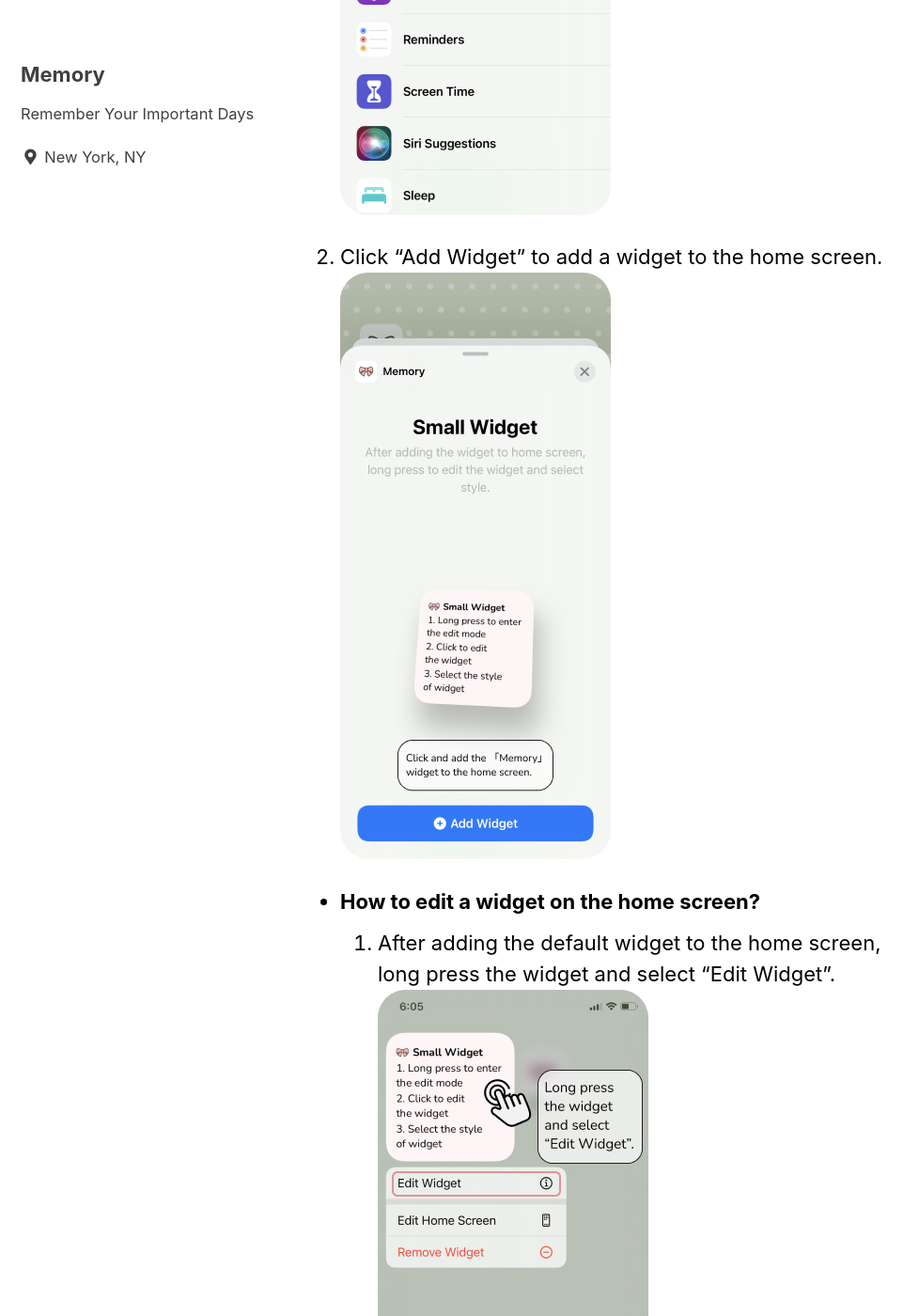
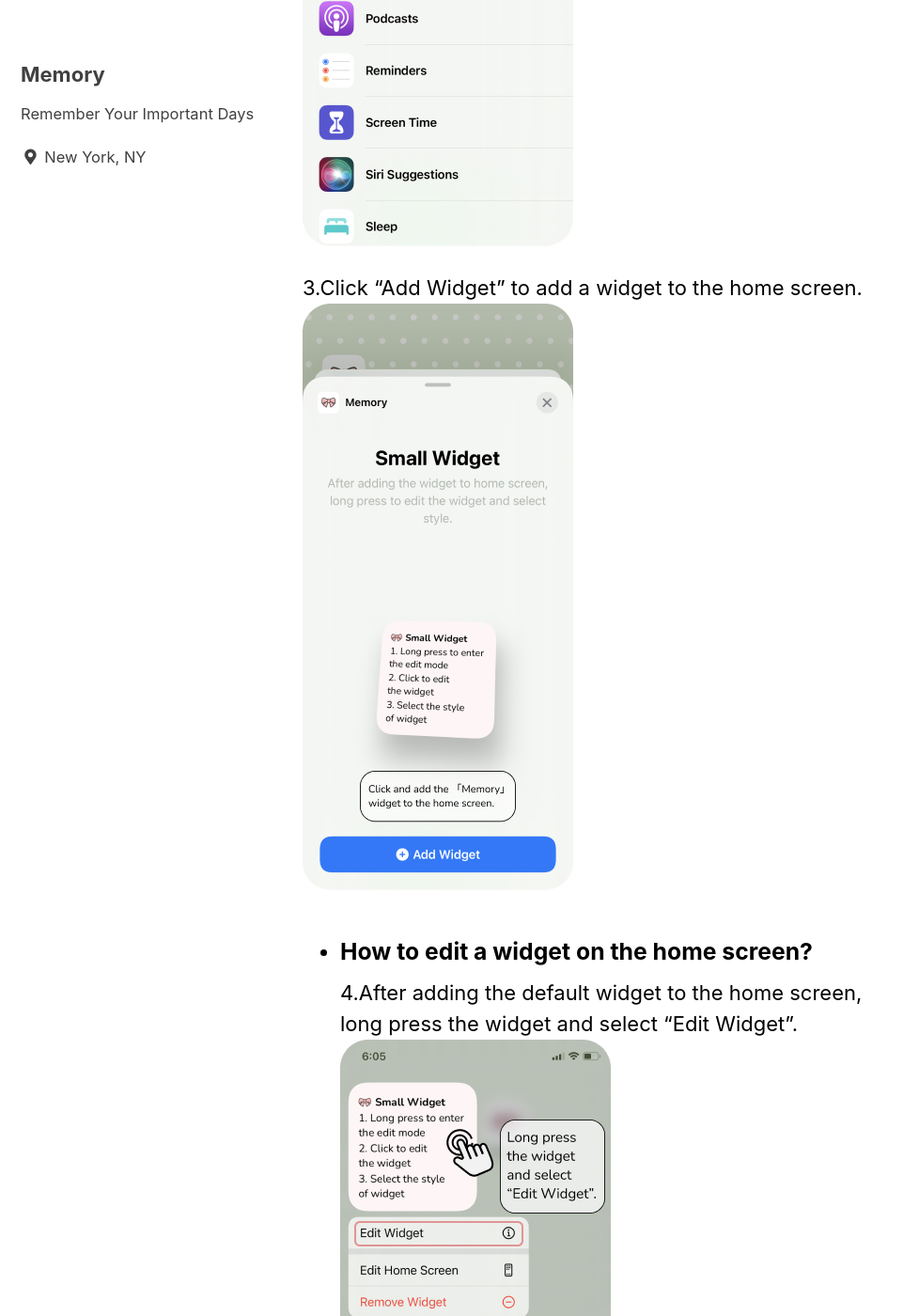
Before and after one commit to memoryteam/memoryteam.github.io, a Jekyll site: the page built from _posts/2022-08-11-widgettutorialen.md, in a window 1280 px wide and 1400 px high, scrolled down 1440 px. Shown: the whole window at 94% size, without its empty margins (0-978 px from the left). Built offline with Jekyll 4.4.1, drawn with Linux system fonts in a browser that asks for light colours; cached includes are drawn as plain includes; some of the changed text lies outside the part shown.

```diff
--- a/_posts/2022-08-11-widgettutorialen.md
+++ b/_posts/2022-08-11-widgettutorialen.md
@@ -4,28 +4,29 @@ date: 2022-12-14
 # tags: [tutorial]
 ---
 
-- **How to add a widget to the home screen?**
-1. Go to the home screen and long press any empty space.\
+- ### How to add a widget to the home screen?
+1.Go to the home screen and long press any empty space.\
 Click the「+」button at the top.\
 ![Alt text](/images/tutorial_1.jpg?raw=true "Optional Title")
 
-2. Search or find the「Memory」in the list of widgets.\
+2.Search or find the「Memory」in the list of widgets.\
 ![Alt text](/images/tutorial_2.jpg?raw=true "Optional Title")
 
-3. Click "Add Widget" to add a widget to the home screen.\
+3.Click "Add Widget" to add a widget to the home screen.\
 ![Alt text](/images/tutorial_3.jpg?raw=true "Optional Title")
 
 
-- **How to edit a widget on the home screen?**
-4. After adding the default widget to the home screen, long press the widget and select "Edit Widget".\
+- ### How to edit a widget on the home screen?
+4.After adding the default widget to the home screen, long press the widget and select "Edit Widget".\
 ![Alt text](/images/tutorial_4.jpg?raw=true "Optional Title")
 
-5. Click the "Select Style" to choose a style of the widget.\
+5.Click the "Select Style" to choose a style of the widget.\
 ![Alt text](/images/tutorial_5.jpg?raw=true "Optional Title")
-![Alt text](/images/tutorial_5_1.jpg?raw=true "Optional Title") \
+![Alt text](/images/tutorial_5_1.jpg?raw=true "Optional Title")
+
 After upgrading to the Pro version, the list of the avaliable widgets styles will contain the pro version widget.
 ![Alt text](/images/tutorial_5_2.jpg?raw=true "Optional Title")
 
-- **How to edit the content of a widget?**
-6. You can edit the widget's content within the app's Widget section.\
+- ### How to edit the content of a widget?
+6.You can edit the widget's content within the app's Widget section.\
 ![Alt text](/images/tutorial_6.jpg?raw=true "Optional Title")
```
Also changed, not shown: 1 other file.
